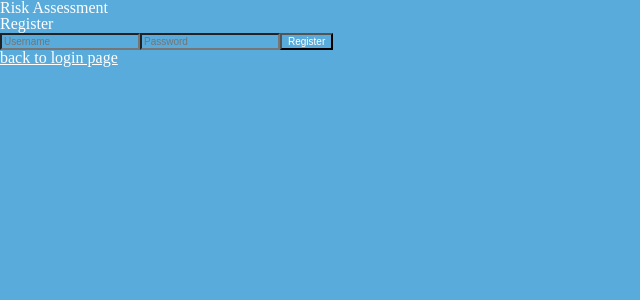
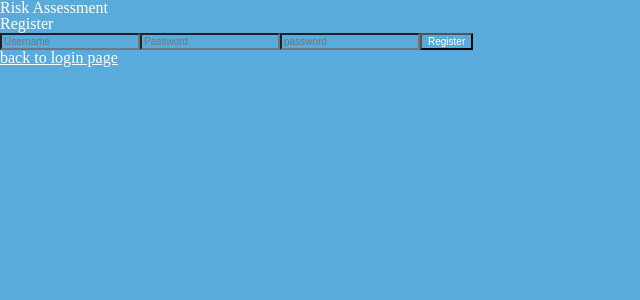
Before and after one commit to adamhinckley/Insurance-Risk-Assesment, a React (Create React App) app: page /register in a window 1280 px wide. Shown: the top 300 px of the page, without its empty margins (0-640 px from the left). Built offline with nearby package versions, Linux system fonts and the light colour scheme.

Commit message:
end of day push, minor changes on a few components

```diff
--- a/src/App.js
+++ b/src/App.js
@@ -1,7 +1,7 @@
 import React from "react";
 import BuildChart from "./components/BuildChart";
 import Home from "./components/Home";
-import { Route, Switch } from "react-router-dom";
+import { Route, Switch, withRouter } from "react-router-dom";
 import MedicationList from "./components/MedicationList";
 import Login from "./components/Login";
 import Register from "./components/Register";
@@ -19,6 +19,12 @@ class App extends React.Component {
     localStorage.getItem("jwt") ? await this.setState({ loggedIn: true }) : alert("you need to login");
   };
 
+  logout = e => {
+    localStorage.removeItem("jwt");
+    this.setState({ loggedIn: false });
+    this.props.history.push("/");
+  };
+
   render() {
     return !this.state.loggedIn ? (
       <Switch>
@@ -32,9 +38,10 @@ class App extends React.Component {
           <Route path="/check-build" render={ownProps => <BuildChart {...ownProps} />} />
           <Route path="/med-list" render={ownProps => <MedicationList {...ownProps} />} />
         </Switch>
+        <button onClick={this.logout}>logout</button>
       </div>
     );
   }
 }
 
-export default App;
+export default withRouter(App);
--- a/src/components/BuildChart.js
+++ b/src/components/BuildChart.js
@@ -51,7 +51,6 @@ class BuildChart extends React.Component {
             name="height"
             value={height}
             onChange={this.changeHandler}
-            className="custom-select"
             required
             placeholder="choose"
             className="input"
--- a/src/components/Login.js
+++ b/src/components/Login.js
@@ -15,6 +15,7 @@ class LoginPage extends Component {
   handleSubmit = e => {
     const { username, password } = this.state;
     e.preventDefault();
+    e.persist();
     axios
       .post("https://insurance-risk-assesment.herokuapp.com/api/login", { username, password })
       .then(res => {
@@ -24,7 +25,7 @@ class LoginPage extends Component {
       })
       .then(() => this.props.history.push("/"))
       .catch(err => {
-        console.log("login error", err);
+        console.log("login error", err.response.data.error);
         this.setState({ message: "Login failed" });
       });
   };
--- a/src/components/Register.js
+++ b/src/components/Register.js
@@ -1,18 +1,14 @@
 import React, { Component } from "react";
 import axios from "axios";
 import { Link } from "react-router-dom";
-
-const initialUser = {
-  username: "",
-  password: ""
-};
 
 class Register extends Component {
   constructor() {
     super();
     this.state = {
       username: "",
-      password: "",
+      password1: "",
+      password2: "",
       message: ""
     };
   }
@@ -23,16 +19,17 @@ class Register extends Component {
   };
 
   submitHandler = e => {
-    const { username, password } = this.state;
+    const { username, password1, password2 } = this.state;
     e.preventDefault();
     axios
-      .post("https://insurance-risk-assesment.herokuapp.com/api/registration", { username, password })
+      .post("https://insurance-risk-assesment.herokuapp.com/api/registration", { username, password1, password2 })
       .then(res => {
         if (res.status === 201) {
           this.setState({
             message: "Registration Successful",
             username: "",
-            password: ""
+            password1: "",
+            password2: ""
           });
         } else {
           throw new Error();
@@ -41,11 +38,16 @@ class Register extends Component {
       })
       .catch(err => {
         this.setState({
-          message: "registration failed",
+          message: "registration failed, both passwords must match",
           username: "",
           password: ""
         });
       });
+  };
+
+  changeHandler = e => {
+    const { name, value } = e.target;
+    this.setState({ [name]: value });
   };
 
   render() {
@@ -67,10 +69,19 @@ class Register extends Component {
             type="password"
             id="password"
             name="password"
-            value={this.state.password}
+            value={this.state.password1}
             onChange={this.changeHandler}
             className="login-input"
             placeholder="Password"
+          />
+          <input
+            type="password"
+            id="password"
+            name="password"
+            value={this.state.password2}
+            onChange={this.changeHandler}
+            className="login-input"
+            placeholder="password"
           />
           <button className="form-button">Register</button>
           <p>{this.state.message}</p>
```
